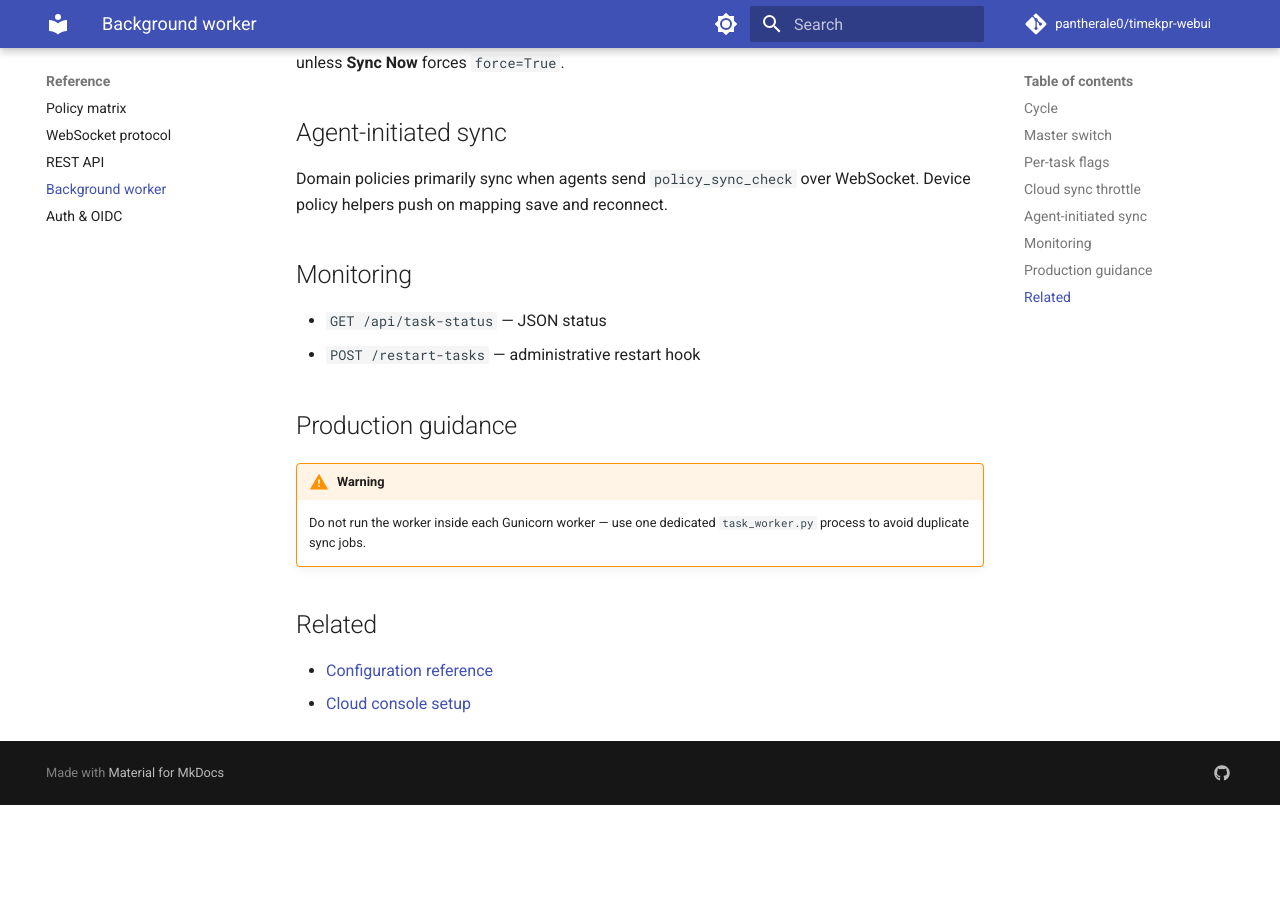
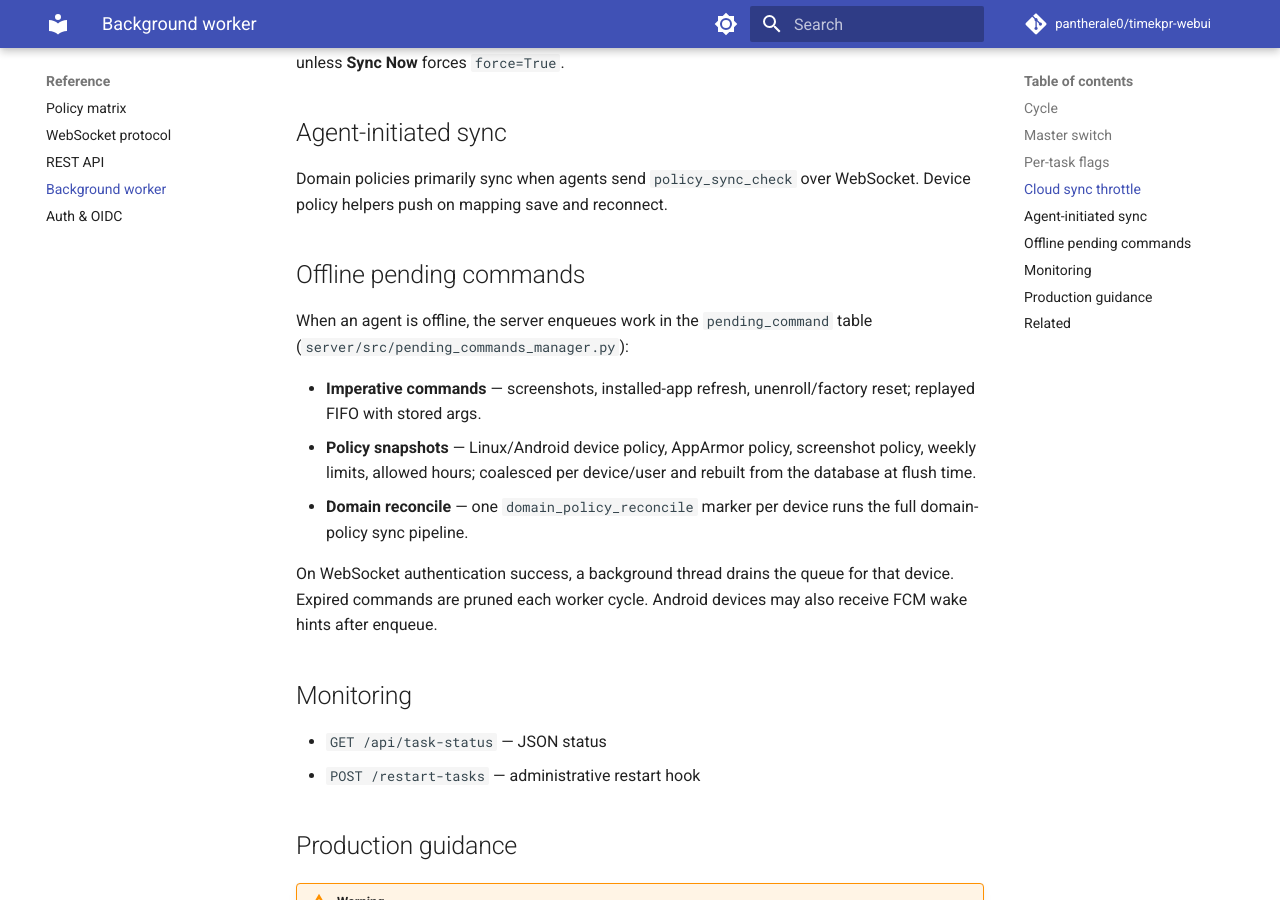
Before and after one commit to Guardian-Parental-Controls/docs, an MkDocs documentation site: the page built from docs/reference/background-worker.md, in a window 1280 px wide and 900 px high, scrolled down 1022 px. Built offline with MkDocs 1.6.1 and Material for MkDocs 9.7.7, drawn with Linux system fonts in a browser that asks for light colours; comment, search, counter and statistics services are not loaded; the version menu is left out; before the commit the page ends 1827 px from its top, so only the background shows below that.

Commit message:
feat: implement offline command queuing for agents, including persistent storage of commands and policy snapshots, enhancing device management during offline states

```diff
--- a/docs/reference/background-worker.md
+++ b/docs/reference/background-worker.md
@@ -29,6 +29,16 @@ Nintendo and Xbox sync inside `UPDATE_USER_DATA` with ~**5 minute** minimum inte
 
 Domain policies primarily sync when agents send `policy_sync_check` over WebSocket. Device policy helpers push on mapping save and reconnect.
 
+## Offline pending commands
+
+When an agent is offline, the server enqueues work in the `pending_command` table (`server/src/pending_commands_manager.py`):
+
+- **Imperative commands** — screenshots, installed-app refresh, unenroll/factory reset; replayed FIFO with stored args.
+- **Policy snapshots** — Linux/Android device policy, AppArmor policy, screenshot policy, weekly limits, allowed hours; coalesced per device/user and rebuilt from the database at flush time.
+- **Domain reconcile** — one `domain_policy_reconcile` marker per device runs the full domain-policy sync pipeline.
+
+On WebSocket authentication success, a background thread drains the queue for that device. Expired commands are pruned each worker cycle. Android devices may also receive FCM wake hints after enqueue.
+
 ## Monitoring
 
 - `GET /api/task-status` — JSON status
```
Also changed, not shown: docs/workflows/policy-assignment.md (+2 -2 lines).
